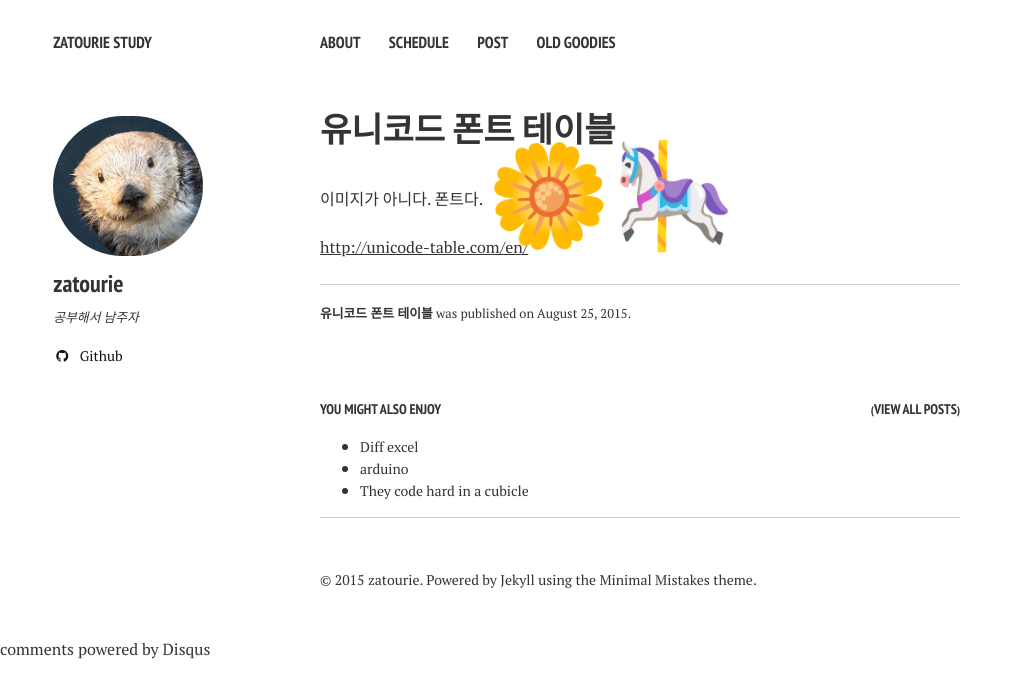
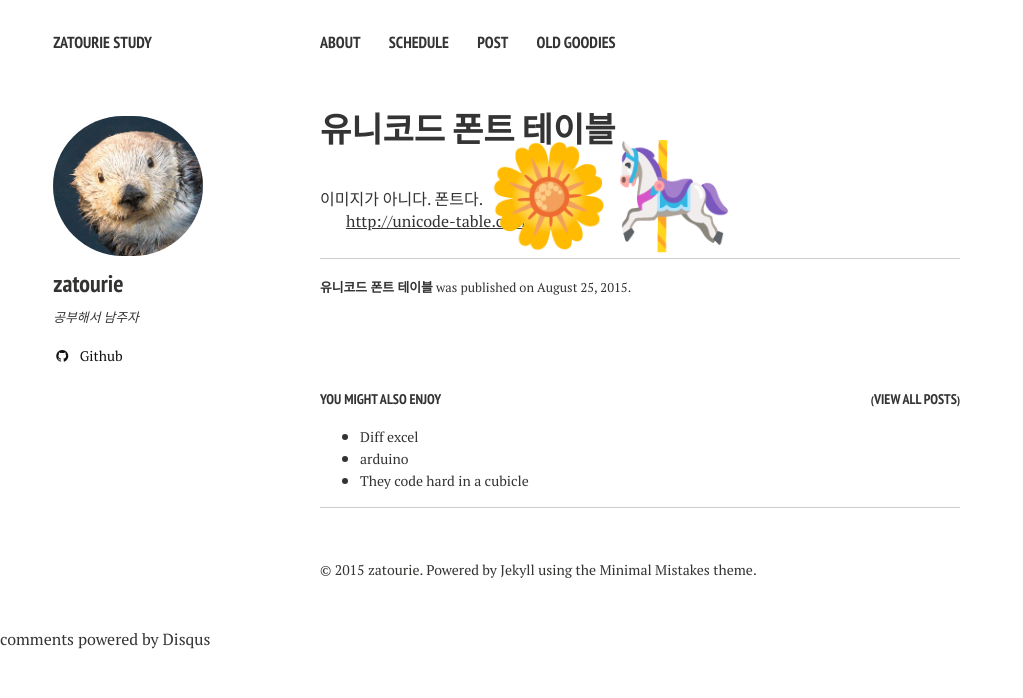
Before and after one commit to zatourie/zatourie.github.io, a Jekyll site: the page built from _posts/2015-08-21-unicode_table.md, in a window 1280 px wide. Shown: the top 698 px of the page, without its empty margins (0-1023 px from the left). Built offline with Jekyll 4.4.1, drawn with Linux system fonts in a browser that asks for light colours; nearby versions of some CDN libraries; comment, search, counter and statistics services are not loaded.

```diff
--- a/_sass/typography.scss
+++ b/_sass/typography.scss
@@ -135,8 +135,8 @@
 	// sibling indentation
   @if $paragraph-indent == true {
     & + p {
-			//text-indent: $indent-var;
-			//margin-top: -($indent-var);
+			text-indent: $indent-var;
+			margin-top: -($indent-var);
 		}
 	}
 }
```
